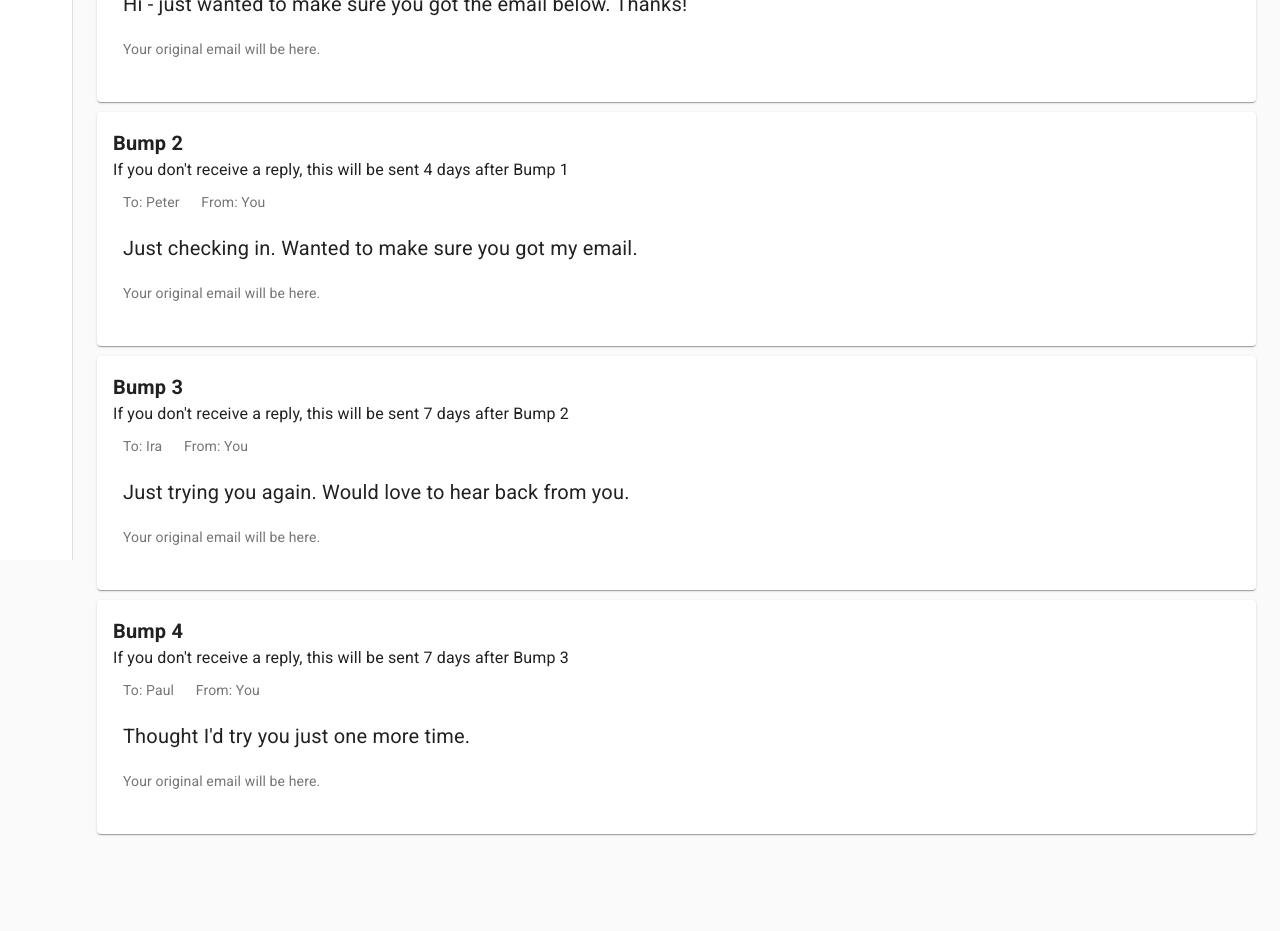
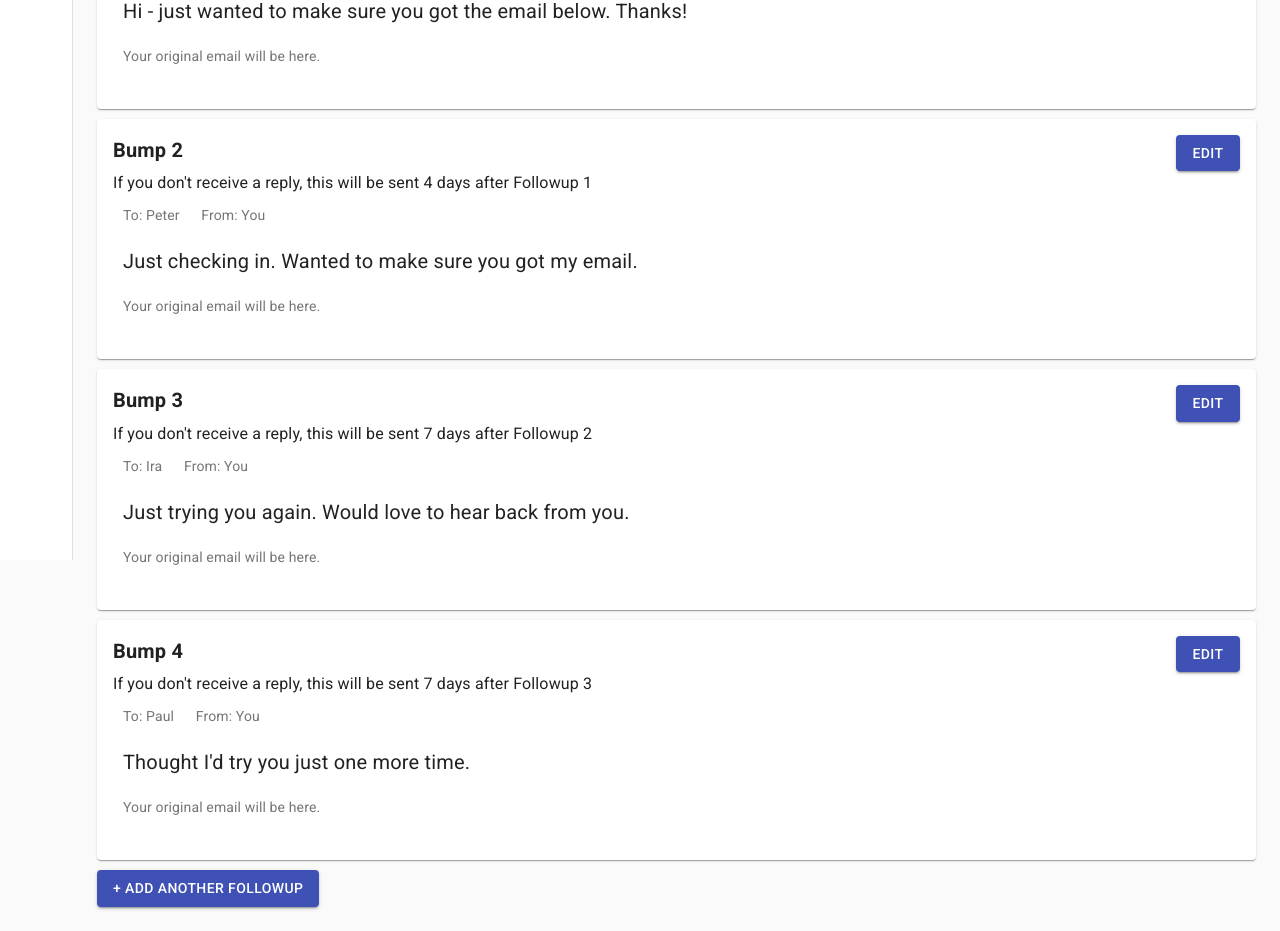
Before and after one commit to valeriia1501/followup, a React (Create React App) app: page /messages-setup in a window 1280 px wide. Shown: the part 240-1171 px from the top of the page. Before the commit the page ends 1108 px from the top, so only its background shows below. Built offline with nearby package versions, Linux system fonts and the light colour scheme.

Commit message:
buttonAddNewComp + partOfEditing

```diff
--- a/package.json
+++ b/package.json
@@ -8,8 +8,10 @@
     "@testing-library/jest-dom": "^4.2.4",
     "@testing-library/react": "^9.4.0",
     "@testing-library/user-event": "^7.2.1",
+    "draft-js": "^0.11.4",
     "react": "^16.12.0",
     "react-dom": "^16.12.0",
+    "react-draft-wysiwyg": "^1.14.4",
     "react-redux": "^7.1.3",
     "react-router-dom": "^5.1.2",
     "react-scripts": "3.3.0",
--- a/src/followup-messages-setup/MessagesSetup.js
+++ b/src/followup-messages-setup/MessagesSetup.js
@@ -6,6 +6,8 @@ import CardContent from '@material-ui/core/CardContent';
 import Button from '@material-ui/core/Button';
 import Typography from '@material-ui/core/Typography';
 import Grid from '@material-ui/core/Grid';
+import { Editor } from 'react-draft-wysiwyg';
+import 'react-draft-wysiwyg/dist/react-draft-wysiwyg.css';
 
 const useStyles = makeStyles({
   card: {
@@ -29,32 +31,42 @@ const useStyles = makeStyles({
 export default function MessagesSetup(props) {
   const classes = useStyles();
   const {message, messageNumber} = props;
+  const [isEditing, setIsEditing] = React.useState(false);
   return (
     <Card className={classes.card}>
       <CardContent>
         <Grid container>
-          <Grid item xs={12}>
-            <Typography className={classes.title}>
-              Bump {messageNumber}
-            </Typography>
+          <Grid container justify="space-between">
+            <Grid>
+              <Typography className={classes.title}>
+                Bump {messageNumber}
+              </Typography>
+            </Grid>
+            <Grid>
+              <Button onClick={() => setIsEditing(true)} variant="contained" color="primary">
+                Edit
+              </Button>
+            </Grid>
           </Grid>
           <Grid item xs={12}>
             <Typography>
               If you don't receive a reply, this will be sent {message.followupAfter} days
-              after {messageNumber == 1 ? 'Your Original Email' : `Bump ${messageNumber - 1}`}
+              after {messageNumber === 1 ? 'Your Original Email' : `Followup ${messageNumber - 1}`}
             </Typography>
           </Grid>
-          <Grid xs={12}>
+          <Grid item xs={12}>
             <Typography color="textSecondary" className={classes.from_to}>
               To: {message.to} &nbsp;&nbsp;&nbsp;&nbsp; From: {message.from}
             </Typography>
           </Grid>
           <Grid item xs={9}>
-            <Typography className={classes.message}>
-              {message.message}
-            </Typography>
+            {/* {isEditing === true ? <div><Editor/><textarea value={message.message} cols='150' rows='10'></textarea></div> */}
+            {isEditing === true ? <div><Editor value={message.message}/></div>
+              : <Typography className={classes.message}>
+                  {message.message}
+                </Typography>}
           </Grid>
-          <Grid xs={12}>
+          <Grid item xs={12}>
             <Typography color="textSecondary" className={classes.from_to}>
               Your original email will be here.
             </Typography>
@@ -62,7 +74,7 @@ export default function MessagesSetup(props) {
         </Grid>
       </CardContent>
       <CardActions>
-        {/* <Button size="small">Show More</Button> */}
+
       </CardActions>
     </Card>
   );
--- a/src/followup-messages-setup/MessagesSetupGroup.js
+++ b/src/followup-messages-setup/MessagesSetupGroup.js
@@ -1,9 +1,10 @@
 import React from 'react';
 import MessagesSetup from './MessagesSetup.js';
+import Button from '@material-ui/core/Button';
 
 const MessagesSetupGroup = () => {
     let messageNumber = 0;
-    const data = [
+    const dataArr = [
         {
           "to": "v.kovalkovska",
           "from": "You",
@@ -29,6 +30,20 @@ const MessagesSetupGroup = () => {
           "followupAfter": "7"
         }
     ]
+    const [data, setData] = React.useState(dataArr);
+
+    const newData = () => {
+      const newElem = {"to": "Paul", "from": "You", "message": "Thought I'd try you just one more time.", "followupAfter": "7"}
+      const newData = [...data, newElem]
+      return newData;
+    }
+
+    const addNewElem = () => {
+      setData(
+        newData()
+      )
+    };
+
     return (
         <div>
             {
@@ -40,6 +55,14 @@ const MessagesSetupGroup = () => {
                     />
                 })
             }
+
+            <Button
+              onClick={addNewElem}
+              variant="contained"
+              color="primary">
+                + Add another followup
+            </Button>
+
         </div>
     );
 }
--- a/src/followups/FollowupsGroup.js
+++ b/src/followups/FollowupsGroup.js
@@ -2,7 +2,7 @@ import React from 'react';
 import FollowupInfo from './FollowupInfo.js';
 
 const FollowupsGroup = () => {
-    const data = [
+    const dataArr = [
         {
           "from": "v.kovalkovska",
           "subject": "Fill details form",
@@ -32,6 +32,7 @@ const FollowupsGroup = () => {
           "date": "27/01/2020 00:00"
         }
     ]
+    const [data, setData] = React.useState(dataArr);
     return (
         <div>
             {
```
Also changed, not shown: src/App.js (+0 -7 lines), 1 other file (tests, documents, lock files or other folders).
